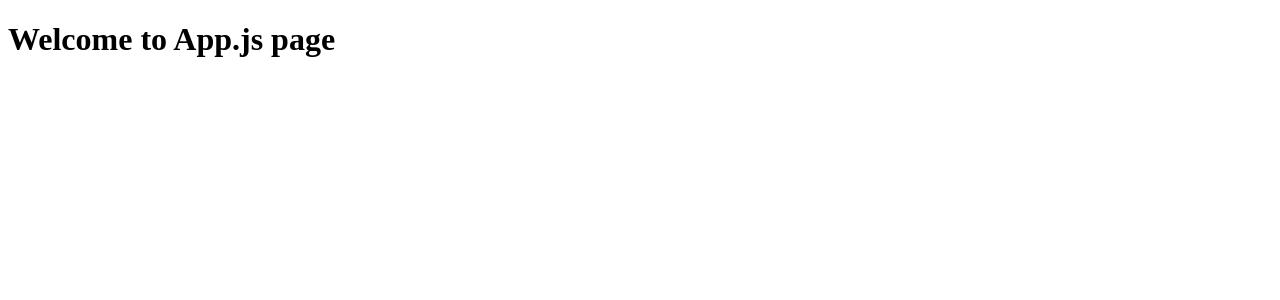
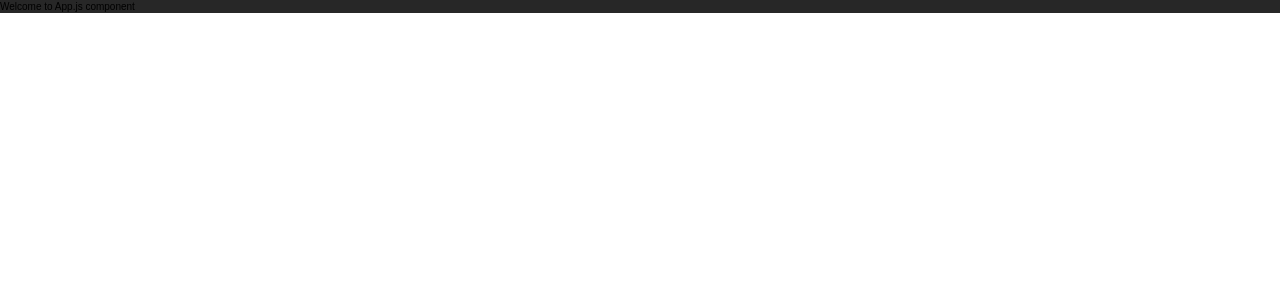
Before and after one commit to pmita/react-candleaf, a React (Create React App) app: page / in a window 1280 px wide. Shown: the top 300 px of the page. Built offline with nearby package versions, Linux system fonts and the light colour scheme.

Commit message:
setting up sass

```diff
--- a/package.json
+++ b/package.json
@@ -6,10 +6,8 @@
     "@testing-library/jest-dom": "^5.16.4",
     "@testing-library/react": "^13.3.0",
     "@testing-library/user-event": "^13.5.0",
-    "node-sass": "^7.0.1",
     "react": "^18.1.0",
     "react-dom": "^18.1.0",
-    "react-router-dom": "^6.3.0",
     "react-scripts": "5.0.1",
     "web-vitals": "^2.1.4"
   },
@@ -36,5 +34,9 @@
       "last 1 firefox version",
       "last 1 safari version"
     ]
+  },
+  "devDependencies": {
+    "node-sass": "^7.0.1",
+    "react-router-dom": "^6.3.0"
   }
 }
--- a/src/App.js
+++ b/src/App.js
@@ -1,7 +1,9 @@
 
 function App() {
   return (
-    <h1>Welcome to App.js page</h1>
+    <div className="App">
+      Welcome to App.js component
+    </div>
   );
 }
 
--- a/src/index.js
+++ b/src/index.js
@@ -1,6 +1,8 @@
 import React from 'react';
 import ReactDOM from 'react-dom/client';
 import App from './App';
+//STYLES
+import './styles/App.scss';
 
 const root = ReactDOM.createRoot(document.getElementById('root'));
 root.render(
--- /dev/null
+++ b/src/styles/App.scss
@@ -0,0 +1,8 @@
+// CSS ASSETS
+@import './base/variables';
+@import './abstract/global';
+@import './functions/mixins';
+
+.App{
+    background: $black;
+}
--- /dev/null
+++ b/src/styles/abstract/_global.scss
@@ -0,0 +1,60 @@
+@import '../base/variables';
+
+* {
+    padding: 0;
+    margin: 0;
+    box-sizing: border-box;
+    font-family: sans-serif;
+  }
+
+  *::before,
+  *::after {
+    box-sizing: inherit;
+  }
+
+  html {
+    font-size: 62.5%;
+    line-height: 1.3;
+    font-family: sans-serif;
+  }
+
+  h1 {
+    font-size: $h1;
+  }
+  h2 {
+    font-size: $h2;
+  }
+  h3 {
+    font-size: $h3;
+  }
+  h4,
+  p,
+  a,
+  span,
+  li,
+  td {
+    font-size: $h4;
+  }
+  h5 {
+    font-size: $h5;
+  }
+  h6 {
+    font-size: $h6;
+  }
+
+  a {
+    text-decoration: none;
+  }
+
+  li {
+    list-style-type: none;
+  }
+
+  //media querries
+  @media only screen and (max-width: 768px) {
+    html {
+      font-size: 52.25%;
+    }
+  }
+
+  //animations
--- /dev/null
+++ b/src/styles/base/_variables.scss
@@ -0,0 +1,16 @@
+//Colors
+$black: #272727;
+$white: #FFFFFF;
+$grey: #F7F8FA;
+$brown: #C7B4A5;
+
+//Font sizes
+$h1: 3.8rem;
+$h2: 3.2rem;
+$h3: 2.8rem;
+$h4: 1.8rem;
+$h5: 1.6rem;
+$h6: 1.4rem;
+
+//miscelleneous
+$transition : all 0.3s ease-in;
--- /dev/null
+++ b/src/styles/functions/_mixins.scss
@@ -0,0 +1,6 @@
+@mixin flex($direction, $justify, $align) {
+    display: flex;
+    flex-direction: $direction;
+    justify-content: $justify;
+    align-items: $align;
+}
```
Also changed, not shown: 1 other file (tests, documents, lock files or other folders).
